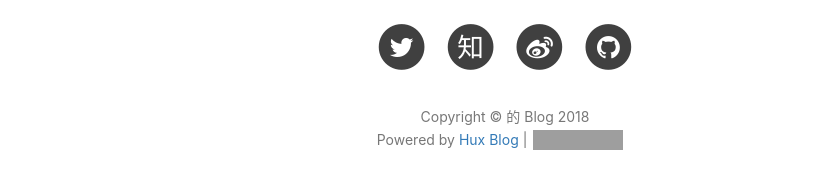
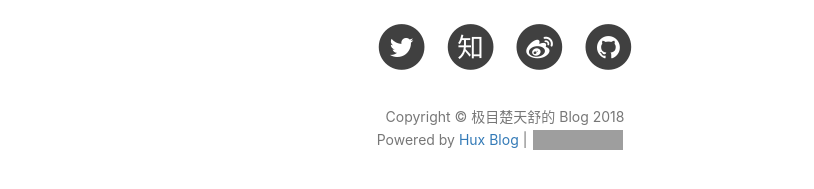
Before and after one commit to qiutianshu/qiutianshu.github.io, a Jekyll site: the page built from index.html, in a window 1280 px wide and 900 px high, scrolled down 2287 px. Shown: the part 656-845 px from the top of the window, without its empty margins (135-949 px from the left). Built offline with Jekyll 4.4.1, drawn with Linux system fonts in a browser that asks for light colours; nearby versions of some CDN libraries; the list of posts is cut into pages by our own code; comment, search, counter and statistics services are not loaded; some of the changed text lies outside the part shown; grey boxes are pictures that could not be loaded.

Commit message:
third commit

```diff
--- a/_config.yml
+++ b/_config.yml
@@ -1,6 +1,6 @@
 # Site settings
-title: 的 Blog
-SEOTitle: 仇天舒的博客 | Qts Blog
+title: 极目楚天舒的 Blog
+SEOTitle: 极目楚天舒的博客 | Qts Blog
 header-img: img/home-bg.jpg
 email: 1270566865@qq.com
 description: "程序与设计 | RE手 | Pwn to Own | Linux内核研究"
@@ -15,7 +15,7 @@ future: true
 RSS: false
 weibo_username:     仇天舒
 zhihu_username:     仇天舒
-github_username:    仇天舒
+github_username:    极目楚天舒
 twitter_username:   仇天舒
 
 
```
